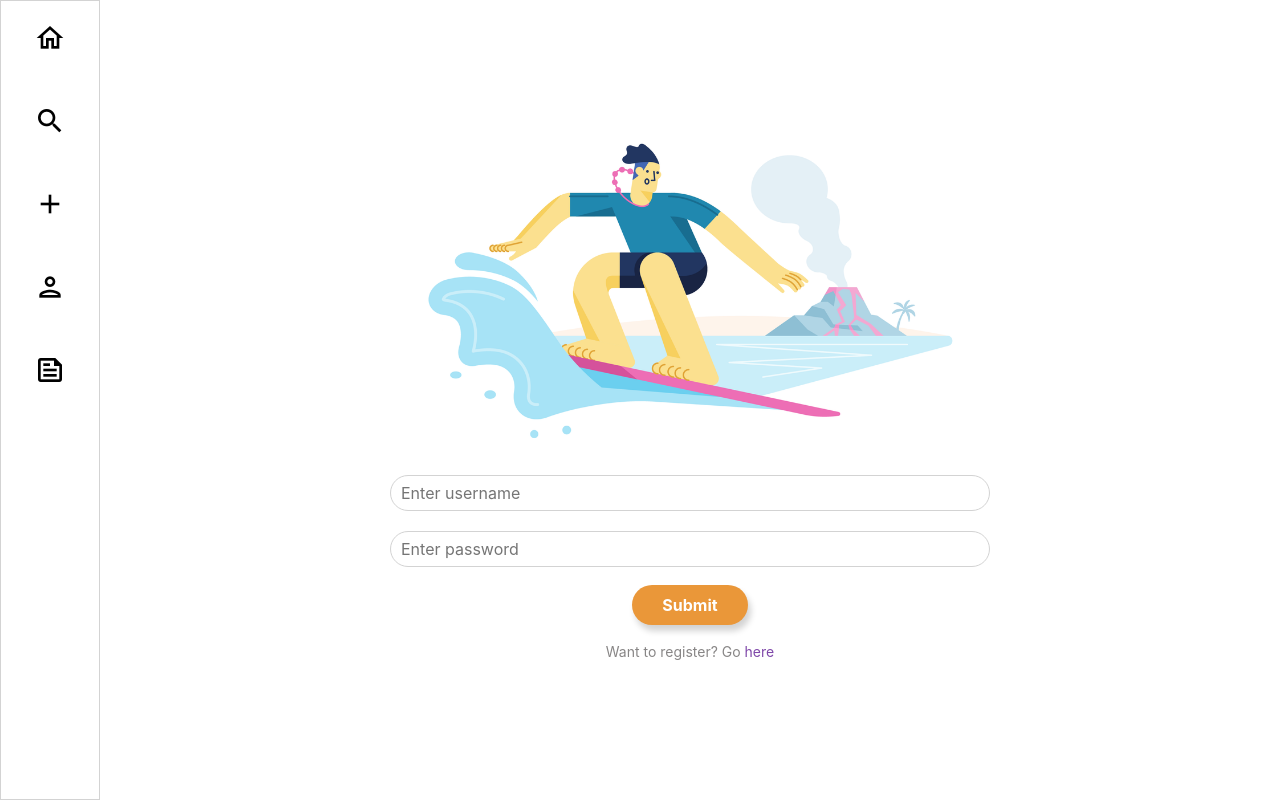
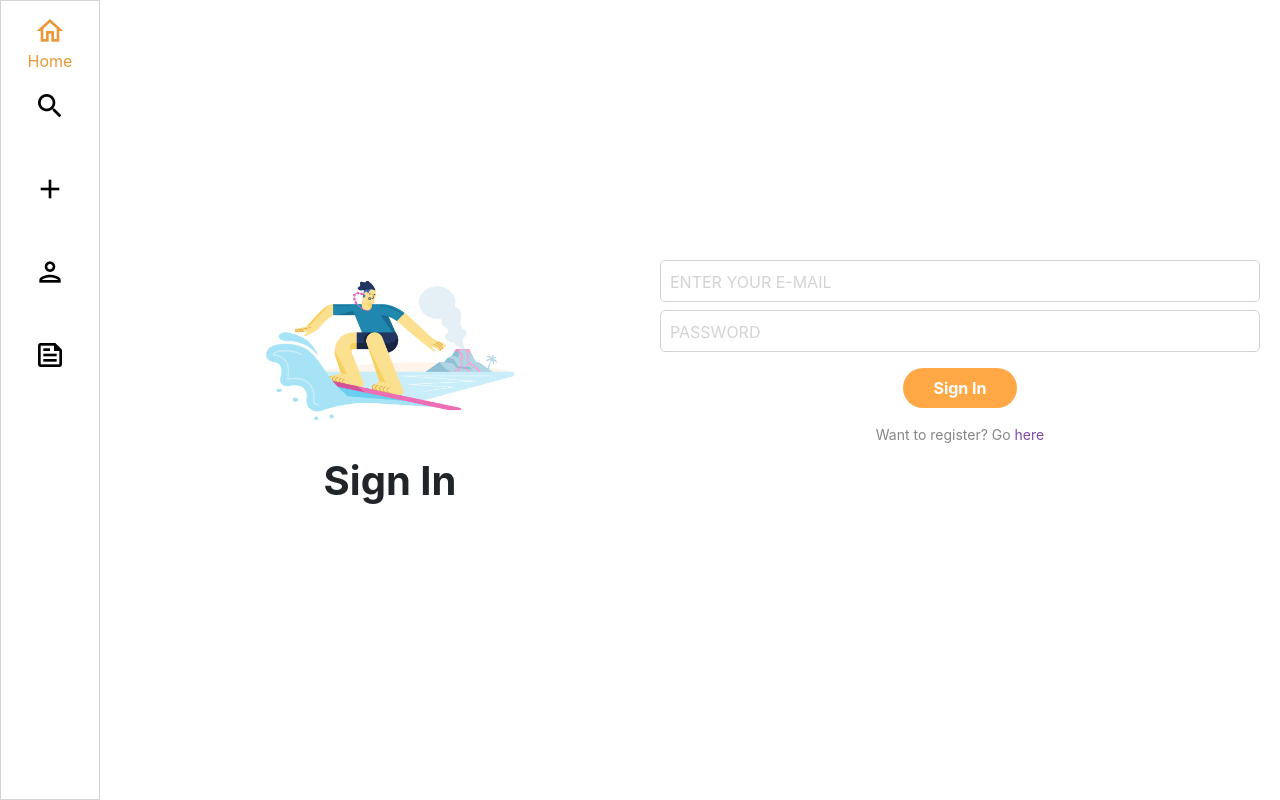
Before and after one commit to agiledev-students-fall2022/final-project-team-recipe-grandma, a React app in the folder front-end/: page /login in a window 1280 px wide. Built offline with nearby package versions, Linux system fonts and the light colour scheme; no server answers.

Commit message:
added new rg-inputs

```diff
--- a/front-end/src/components/LogIn/LogIn.css
+++ b/front-end/src/components/LogIn/LogIn.css
@@ -20,19 +20,32 @@
     padding: 20px;
     text-align: center;
     align-items: center;
-    height: 100vh;
+    min-height: 100vh;
 }
+
 
 .rg-auth-form .rg-auth-btn {
     border-radius: 30px;
-    box-shadow: 3px 6px 6px #d3d3d3;
+    box-shadow: 3px 3px 6x #d3d3d3;
     color: white;
     font-weight: bold;
-    background-color: #ea9739;
+    background-color: #ffa845;
     padding: 8px 30px;
     margin: 10px 0;
     width: fit-content;
     margin: 0 auto;
+    transition: 0.2s ease-in-out;
+}
+
+.rg-auth-form .rg-auth-btn:hover {
+    box-shadow: 0px 0px 10px #ffa845;
+}
+
+.rg-auth-form .rg-auth-btn:active {
+    box-shadow: none !important;
+    background-color: white;
+    border: 1px solid #d3d3d3;
+    color: black;
 }
 
 .rg-auth-form .rg-auth-form-inputs {
@@ -44,12 +57,37 @@
 }
 
 .rg-auth-form .rg-auth-input {
-    padding: 5px 10px;
+    padding: 8px 20px;
     border: solid 1px #d3d3d3;
     border-radius: 30px;
     margin: 10px 0;
     width: 100%;
     transition: 0.5s;
+}
+
+@media(min-width: 400px) {
+    .LogInPage .rg-auth-form {
+        flex-direction: row;
+        justify-content: center;
+        align-items: center;
+    }
+
+    .LogInPage .rg-auth-form .rg-auth-b {
+        max-width: 50%;
+    }
+
+   .LogInPage .rg-auth-form .rg-auth-form-inputs {
+        min-width: 50%;
+        text-align: center;
+        display: flex;
+        justify-content: center;
+        flex-direction: column;
+    }
+
+    .LogInPage .rg-auth-form .rg-auth-form-inputs  .rg-auth-input {
+        max-width: 400px;
+        margin: 5px auto;
+    }
 }
 
 .LogInFormContainer{
--- a/front-end/src/components/LogIn/LogIn.js
+++ b/front-end/src/components/LogIn/LogIn.js
@@ -2,19 +2,20 @@ import * as React from 'react';
 import { useState } from 'react';
 import { Link } from 'react-router-dom';
 import { LoginUser } from '../../util';
+import RGInput from '../UtilityComponents/RGInput';
 // import RGButton from '../RGButton';
 import './LogIn.css';
 
 function LogIn(): React.Node {
-  const [usernameText, setUsernameText] = useState('');
+  const [emailText, setEmailText] = useState('');
   // For a more secure approach, you could hash here & on the backend
   const [passwordText, setPasswordText] = useState('');
 
-  console.log(usernameText, passwordText);
+  console.log(emailText, passwordText);
 
   const handleLogin = () => {
     LoginUser({
-      username: usernameText,
+      username: emailText,
       password: passwordText,
       callback: (data) => console.log('User data', data),
     });
@@ -22,28 +23,33 @@ function LogIn(): React.Node {
 
   return (
     <div className="rg-auth-form">
+      <div className="rg-auth-form-header">
         <img src="/alegria/Surfer.png" alt="" className="rg-auth-banner" />
-      <div className="rg-auth-form-inputs">
-        <input
-          className="rg-auth-input"
-          onChange={(ev) => setUsernameText(ev.target.value)}
-          placeholder="Enter username"
+        <h1 className="rg-auth-form-title my-4"><strong>Sign In</strong></h1>
+      </div>
+      <div className="rg-auth-form-inputs mb-5">
+        <div className="mb-2">
+          <RGInput
+            onChange={(ev) => setEmailText(ev.target.value)}
             type="text"
+            label="Enter your e-mail"
           />
-        <input
-          className="rg-auth-input"
+        </div>
+        <div className="mb-2">
+          <RGInput
             onChange={(ev) => setPasswordText(ev.target.value)}
-          placeholder="Enter password"
             type="password"
+            label="Password"
           />
+        </div>
         <button
           className="rg-auth-btn mt-2"
           onClick={handleLogin}
           type="button"
         >
-          Submit
+          Sign In
         </button>
-        <p className="rg-auth-subtext mt-3">
+        <p className="rg-auth-subtext mt-3 mb-5">
           Want to register? Go&nbsp;
           <Link
             to="/register"
--- a/front-end/src/components/Navbar/index.js
+++ b/front-end/src/components/Navbar/index.js
@@ -26,7 +26,7 @@ type Props = $ReadOnly<{|
 |}>;
 
 function Navbar(props: Props): React.Node {
-  const [currentSelection, setSelection] = useState('home');
+  const [currentSelection, setSelection] = useState('Home');
 
   const { AppRoutes } = props;
 
--- a/front-end/src/components/Register/Register.css
+++ b/front-end/src/components/Register/Register.css
@@ -20,19 +20,31 @@
     padding: 20px;
     text-align: center;
     align-items: center;
-    height: 100vh;
+    min-height: 100vh;
 }
 
 .rg-auth-form .rg-auth-btn {
     border-radius: 30px;
-    box-shadow: 3px 6px 6px #d3d3d3;
+    box-shadow: 3px 3px 6x #d3d3d3;
     color: white;
     font-weight: bold;
-    background-color: #ea9739;
+    background-color: #ffa845;
     padding: 8px 30px;
     margin: 10px 0;
     width: fit-content;
     margin: 0 auto;
+    transition: 0.2s ease-in-out;
+}
+
+.rg-auth-form .rg-auth-btn:hover {
+    box-shadow: 0px 0px 10px #ffa845;
+}
+
+.rg-auth-form .rg-auth-btn:active {
+    box-shadow: none !important;
+    background-color: white;
+    border: 1px solid #d3d3d3;
+    color: black;
 }
 
 .rg-auth-form .rg-auth-form-inputs {
@@ -44,12 +56,37 @@
 }
 
 .rg-auth-form .rg-auth-input {
-    padding: 5px 10px;
+    padding: 8px 20px;
     border: solid 1px #d3d3d3;
     border-radius: 30px;
     margin: 10px 0;
     width: 100%;
     transition: 0.5s;
+}
+
+@media(min-width: 400px) {
+    .rg-auth-form {
+        flex-direction: row;
+        justify-content: center;
+        align-items: center;
+    }
+
+    .rg-auth-form .rg-auth-b {
+        max-width: 50%;
+    }
+
+   .rg-auth-form .rg-auth-form-inputs {
+        min-width: 50%;
+        text-align: center;
+        display: flex;
+        justify-content: center;
+        flex-direction: column;
+    }
+
+    .rg-auth-form .rg-auth-form-inputs  .rg-auth-input {
+        max-width: 400px;
+        margin: 5px auto;
+    }
 }
 
 .LogInFormContainer{
--- a/front-end/src/components/Register/Register.js
+++ b/front-end/src/components/Register/Register.js
@@ -1,10 +1,13 @@
 import * as React from 'react';
 import { useState } from 'react';
 import { Link } from 'react-router-dom';
+import { RegisterUser } from '../../util';
+import RGInput from '../UtilityComponents/RGInput';
 import './Register.css';
 
 function Register(): React.Node {
   const [usernameText, setUsernameText] = useState('');
+  const [emailText, setEmailText] = useState('');
   // For a more secure approach, you could hash here & on the backend
   const [passwordText, setPasswordText] = useState('');
   const [confirmedPasswordText, setConfirmedPasswordText] = useState('');
@@ -13,38 +16,57 @@ function Register(): React.Node {
 
   const handleRegistation = () => {
     if (confirmedPasswordText !== passwordText) return null;
+    RegisterUser({
+      email: emailText,
+      name: usernameText,
+      password: passwordText,
+      callaback: (data) => console.log('Registeration results', data),
+    });
   };
 
   return (
     <div className="rg-auth-form">
+      <div className="rg-auth-form-header">
         <img src="/alegria/PineappleAndPainter.jpg" alt="" className="rg-auth-banner" />
-      <div className="rg-auth-form-inputs">
-        <input
-          className="rg-auth-input"
+        <h1 className="rg-auth-form-title my-4"><strong>Create Your Account</strong></h1>
+      </div>
+      <div className="rg-auth-form-inputs mb-5">
+        <div className="mb-2">
+          <RGInput
             onChange={(ev) => setUsernameText(ev.target.value)}
-          placeholder="Enter username"
             type="text"
+            label="Username"
           />
-        <input
-          className="rg-auth-input"
+        </div>
+        <div className="mb-2">
+          <RGInput
+            onChange={(ev) => setEmailText(ev.target.value)}
+            type="text"
+            label="Enter your e-mail"
+          />
+        </div>
+        <div className="mb-2">
+          <RGInput
             onChange={(ev) => setPasswordText(ev.target.value)}
-          placeholder="Enter password"
             type="password"
+            label="Password"
           />
-        <input
-          className="rg-auth-input"
+        </div>
+        <div className="mb-2">
+          <RGInput
             onChange={(ev) => setConfirmedPasswordText(ev.target.value)}
-          placeholder="Confirm your password"
             type="password"
+            label="Confirm Password"
           />
+        </div>
         <button
           className="rg-auth-btn mt-2"
           onClick={handleRegistation}
           type="button"
         >
-          Submit
+          Sign Up
         </button>
-        <p className="rg-auth-subtext mt-3">
+        <p className="rg-auth-subtext mt-3 mb-5">
           Already have an account? Click&nbsp;
           <Link
             to="/login"
--- /dev/null
+++ b/front-end/src/components/UtilityComponents/RGInput/RGInput.css
@@ -0,0 +1,53 @@
+.rg-input-box {
+  position: relative;
+  width: 100%;
+  overflow: none;
+}
+
+.rg-input-box input {
+  width: 100%;
+  padding: 8px 20px;
+  border: solid 1px #d3d3d3;
+}
+
+.rg-input-box.rgi-box input {
+  border-radius: 5px;
+}
+
+.rg-input-box.rgi-curved input {
+  border-radius: 30px;
+}
+
+.rg-input-box span {
+  position: absolute;
+  left: 0;
+  padding: 10px;
+  pointer-events: none;
+  font-size: 1em;
+  text-transform: uppercase;
+  transition: 0.2s ease-in-out;
+  color: #d3d3d3;
+}
+
+.rg-input-box input:focus ~ span
+{
+  color: #ffa845;
+  transform: translateX(10px) translateY(-7px);
+  font-size: 0.65em;
+  padding: 0 10px;
+  background-color: white;
+}
+
+.rg-input-box input:focus {
+  outline: none;
+  border: solid 1px #ffa845;
+}
+
+.rg-input {
+  padding: 8px 20px;
+  border: solid 1px #d3d3d3;
+  border-radius: 30px;
+  margin: 10px 0;
+  width: 100%;
+  transition: 0.5s;
+}
--- /dev/null
+++ b/front-end/src/components/UtilityComponents/RGInput/index.js
@@ -0,0 +1,39 @@
+import * as React from 'react';
+import './RGInput.css';
+
+type Props = $ReadOnly<{|
+  label?: string,
+  onChange?: () => void,
+  required?: boolean,
+  type?: string
+|}>;
+
+const defaultProps = {
+  label: '',
+  onChange: () => null,
+  required: false,
+  type: 'text',
+};
+
+function RGInput(props: Props): React.Node {
+  const {
+    label,
+    onChange,
+    required,
+    type,
+  } = props;
+  return (
+    <div className="rg-input-box rgi-box">
+      <input
+        onChange={onChange}
+        type={type}
+        required={required}
+      />
+      <span>{label}</span>
+    </div>
+  );
+}
+
+RGInput.defaultProps = defaultProps;
+
+export default RGInput;
--- a/front-end/src/util.js
+++ b/front-end/src/util.js
@@ -27,6 +27,25 @@ async function LoginUser(context: LoginContext): UserContext {
     `${BASE_API_URL}/rgapi/user/login`,
     {
       email: username,
+      password,
+    },
+  );
+  callback?.(result.data);
+  return result.data;
+}
+
+export async function RegisterUser(context: LoginContext): UserContext {
+  const {
+    email,
+    name,
+    password,
+    callback,
+  } = context;
+  const result = await axios.post(
+    `${BASE_API_URL}/rgapi/user/register`,
+    {
+      name,
+      email,
       password,
     },
   );
```
Lines whose indentation alone changed are shown as unchanged.
